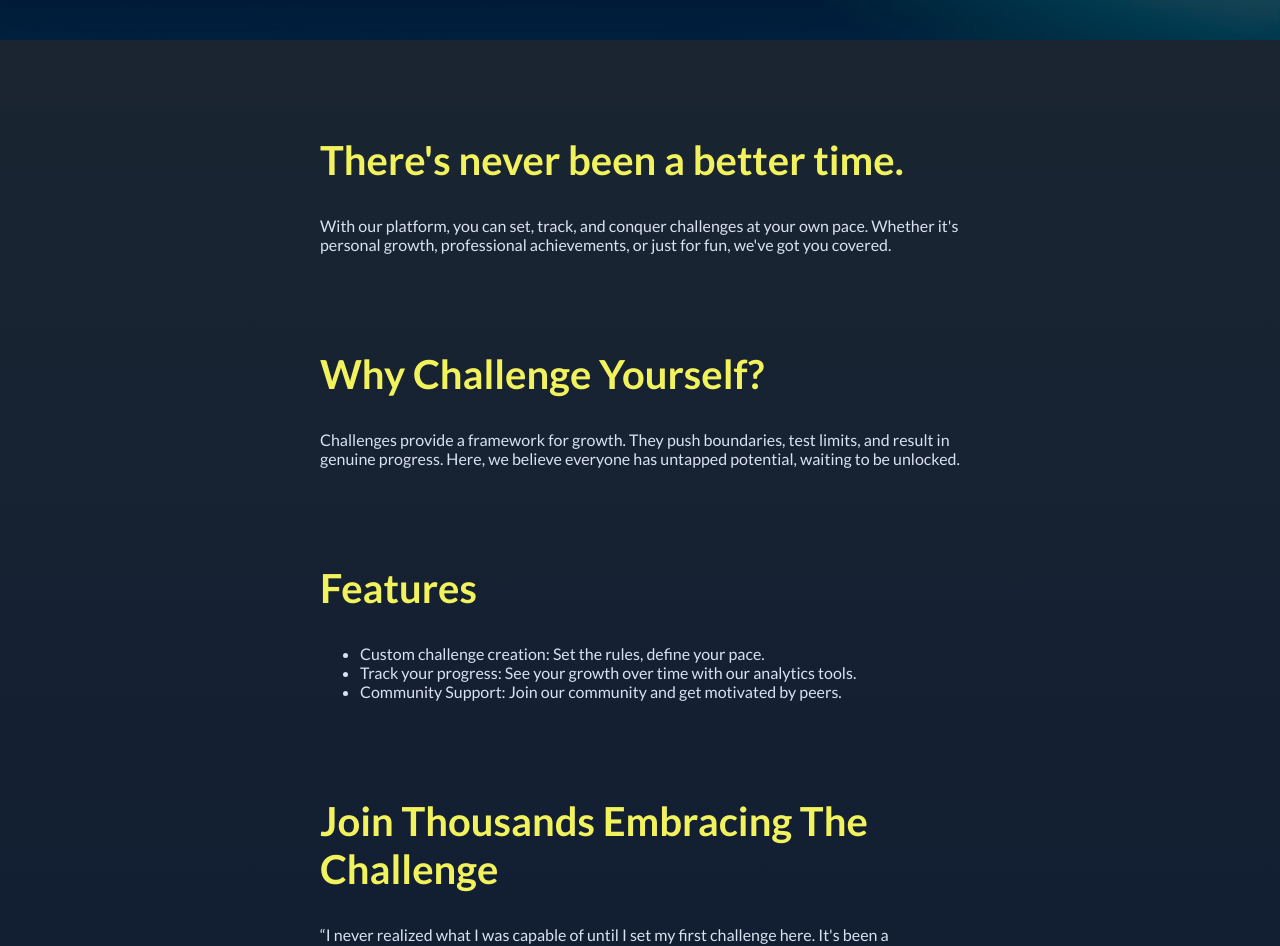
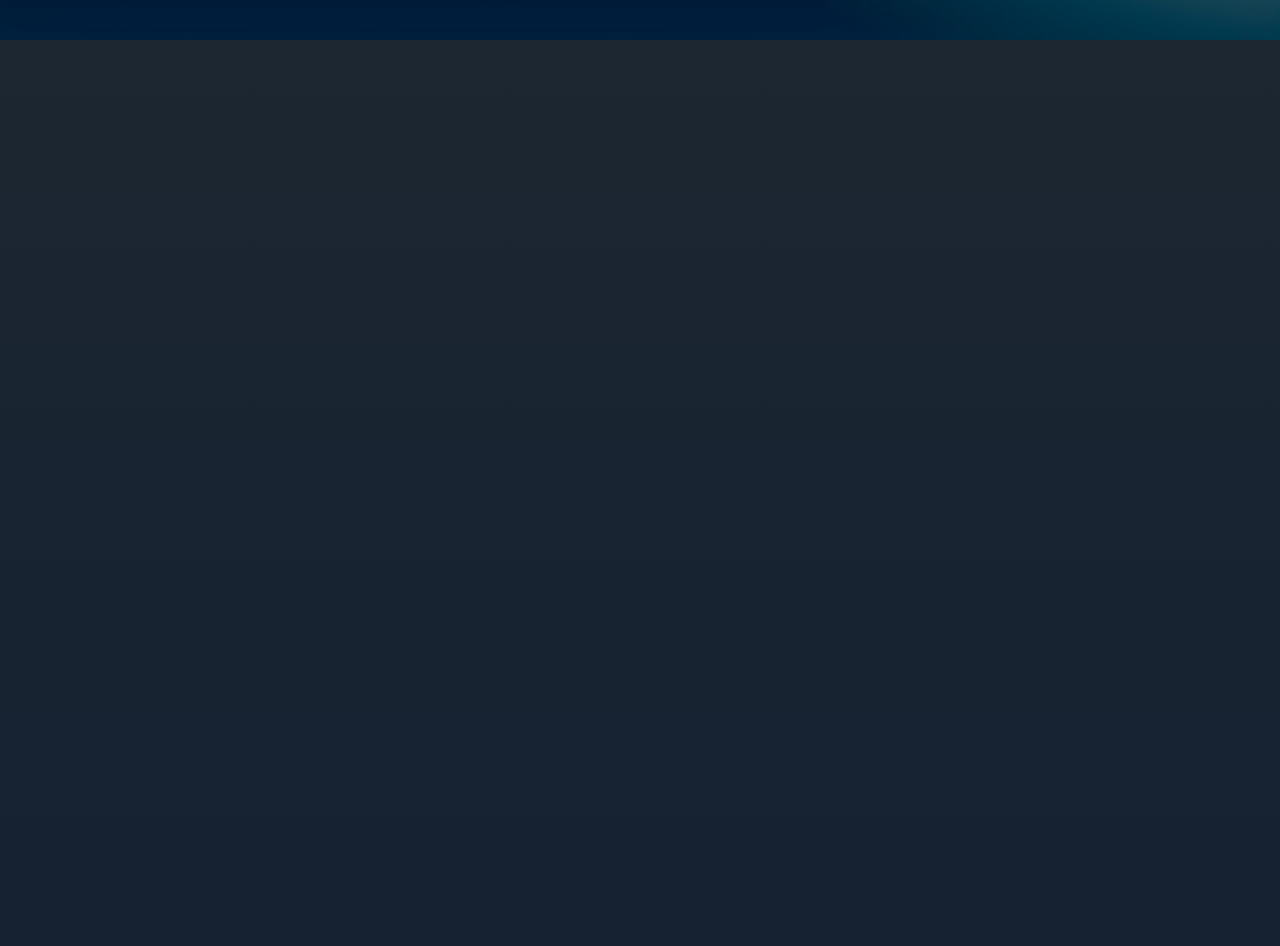
Before and after one commit to sygrok/react-training-animations, a React (Vite) app: page / in a window 1280 px wide. Shown: the part 760-1706 px from the top of the page. Built offline with nearby package versions, Linux system fonts and the light colour scheme.

Commit message:
HorizontalTest

```diff
--- a/src/index.css
+++ b/src/index.css
@@ -95,7 +95,10 @@ body {
 }
 
 #welcome-content section {
-  margin: 6rem 0;
+  margin: 15rem 0;
+}
+.z {
+  margin-top: 0 !important;
 }
 
 #welcome-content h2 {
--- a/src/pages/Welcome.jsx
+++ b/src/pages/Welcome.jsx
@@ -22,6 +22,45 @@ export default function WelcomePage() {
   const scaleText = useTransform(scrollY, [0, 300], [1, 1.3]);
   const yText = useTransform(scrollY, [0, 200, 300, 500], [0, 50, 50, 105]);
   const opacityText = useTransform(scrollY, [0, 200, 300, 500], [1, 1, 0.7, 0]);
+
+  //
+
+  const text1X = useTransform(
+    scrollY,
+    [500, 550, 750, 800],
+    [-150, 0, 0, -150]
+  );
+  const text1Opacity = useTransform(
+    scrollY,
+    [500, 550, 750, 800],
+    [0, 1, 1, 0]
+  );
+
+  const text2X = useTransform(
+    scrollY,
+    [750, 800, 950, 1100],
+    [-150, 0, 0, -150]
+  );
+  const text2Opacity = useTransform(
+    scrollY,
+    [750, 800, 950, 1100],
+    [0, 1, 1, 0]
+  );
+
+  const text3X = useTransform(
+    scrollY,
+    [1100, 1150, 1400, 1450],
+    [-150, 0, 0, 0]
+  );
+
+  const text3Opacity = useTransform(
+    scrollY,
+    [1100, 1150, 1400, 1450],
+    [0, 1, 1, 1]
+  );
+
+  const text4X = useTransform(scrollY, [1450, 1550], [-150, 0]);
+  const text4Opacity = useTransform(scrollY, [1450, 1550], [0, 1]);
 
   return (
     <>
@@ -48,26 +87,33 @@ export default function WelcomePage() {
           id="hero-image"
         />
       </header>
+
       <main id="welcome-content">
-        <section>
+        <motion.section
+          className="z"
+          style={{ x: text1X, opacity: text1Opacity }}
+        >
           <h2>There&apos;s never been a better time.</h2>
           <p>
             With our platform, you can set, track, and conquer challenges at
             your own pace. Whether it&apos;s personal growth, professional
             achievements, or just for fun, we&apos;ve got you covered.
           </p>
-        </section>
+        </motion.section>
 
-        <section>
+        <motion.section
+          viewport={{ once: true }}
+          style={{ x: text2X, opacity: text2Opacity }}
+        >
           <h2>Why Challenge Yourself?</h2>
           <p>
             Challenges provide a framework for growth. They push boundaries,
             test limits, and result in genuine progress. Here, we believe
             everyone has untapped potential, waiting to be unlocked.
           </p>
-        </section>
+        </motion.section>
 
-        <section>
+        <motion.section style={{ x: text3X, opacity: text3Opacity }}>
           <h2>Features</h2>
           <ul>
             <li>Custom challenge creation: Set the rules, define your pace.</li>
@@ -79,9 +125,9 @@ export default function WelcomePage() {
               Community Support: Join our community and get motivated by peers.
             </li>
           </ul>
-        </section>
+        </motion.section>
 
-        <section>
+        <motion.section style={{ x: text4X, opacity: text4Opacity }}>
           <h2>Join Thousands Embracing The Challenge</h2>
           <p>
             “I never realized what I was capable of until I set my first
@@ -89,7 +135,7 @@ export default function WelcomePage() {
             P.
           </p>
           {/* You can add more testimonials or even a carousel for multiple testimonials */}
-        </section>
+        </motion.section>
       </main>
     </>
   );
```
